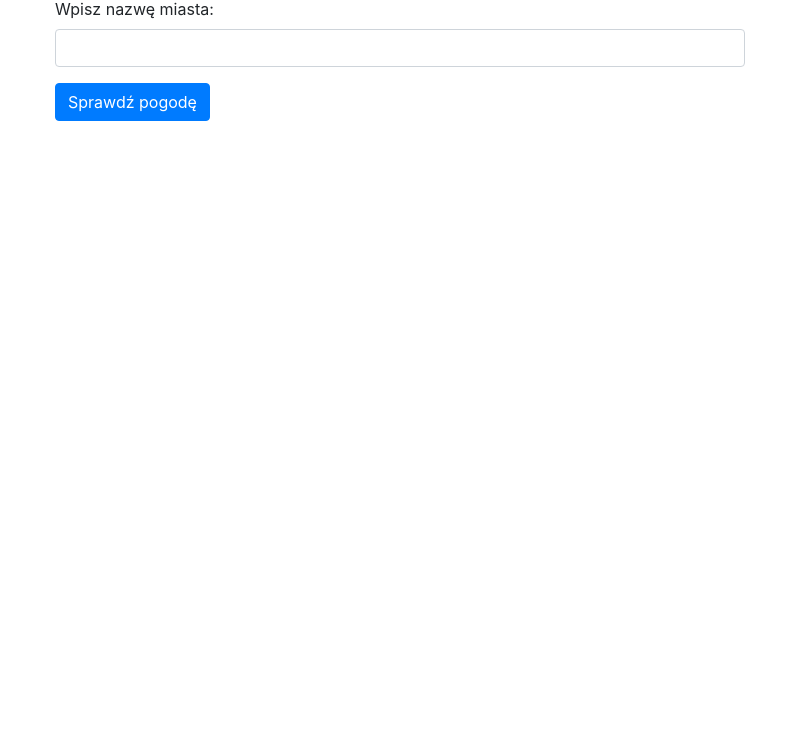
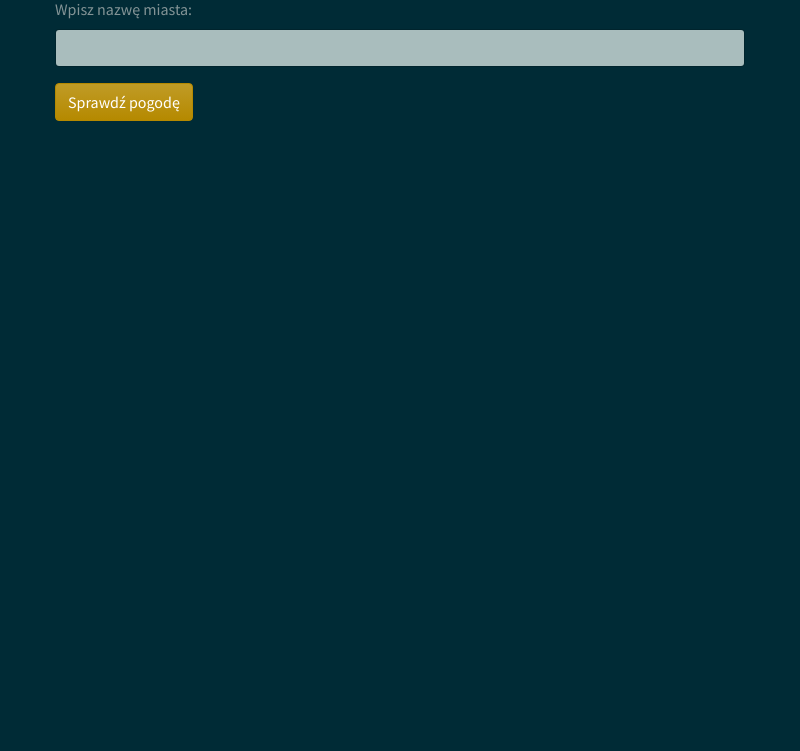
Before and after one commit to MatBocz-PWSZ/ElectronJS-DesktopApp, an Electron app: page index.html in a window 800 px wide. Shown: the part 49-800 px from the top of the page. Drawn offline with nearby package versions, Linux system fonts and the light colour scheme.

Commit message:
Replace index.html

```diff
--- a/html/index.html
+++ b/index.html
@@ -5,11 +5,13 @@
     <!-- Required meta tags -->
     <meta charset="utf-8">
     <meta name="viewport" content="width=device-width, initial-scale=1, shrink-to-fit=no">
-    <meta http-equiv="Content-Security-Policy" content="script-src 'self' 'unsafe-inline';" />
 
     <!-- Bootstrap CSS -->
     <link rel="stylesheet" href="https://stackpath.bootstrapcdn.com/bootstrap/4.4.1/css/bootstrap.min.css"
         integrity="sha384-Vkoo8x4CGsO3+Hhxv8T/Q5PaXtkKtu6ug5TOeNV6gBiFeWPGFN9MuhOf23Q9Ifjh" crossorigin="anonymous">
+
+    <!-- Bootstrap Solar CSS -->
+    <link rel="stylesheet" href="css/bootstrap-solar.min.css">
 
     <title>Hello, world!</title>
 </head>
@@ -21,12 +23,18 @@
         <form>
             <div class="form-group">
                 <label for="inputCity">Wpisz nazwę miasta:</label>
-                <input type="email" class="form-control" id="inputCity" aria-describedby="cityHelp">
+                <input type="text" class="form-control" id="inputCity" aria-describedby="cityHelp">
                 <small id="cityHelp" class="form-text text-muted"></small>
             </div>
-            <button type="submit" class="btn btn-primary">Sprawdź pogodę</button>
+            <button id="btnCity" type="submit" class="btn btn-primary">Sprawdź pogodę</button>
         </form>
     </div>
+
+    <script>
+        window.$ = window.jQuery = require("./plugins/jquery-3.4.1.min.js");
+    </script>
+
+    <script src="app.js"></script>
 
     <!-- Optional JavaScript -->
     <!-- jQuery first, then Popper.js, then Bootstrap JS -->
```
